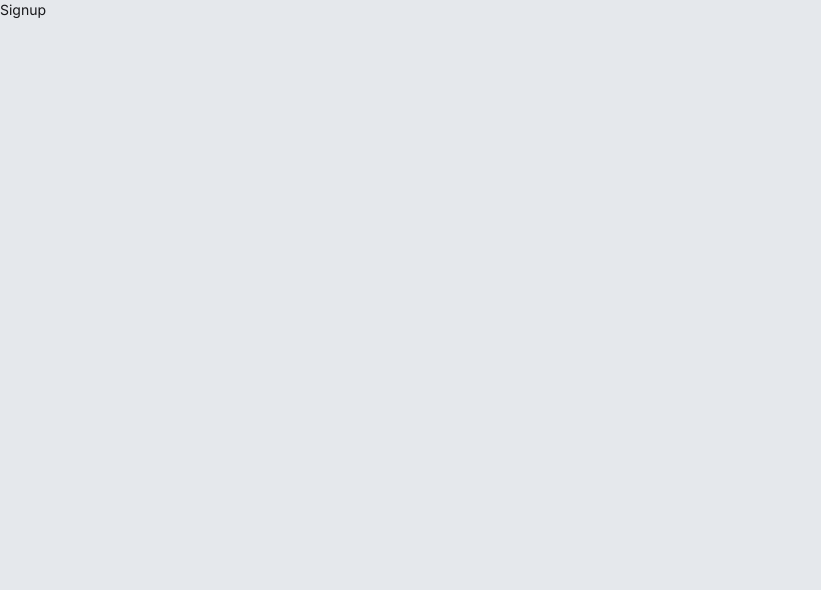
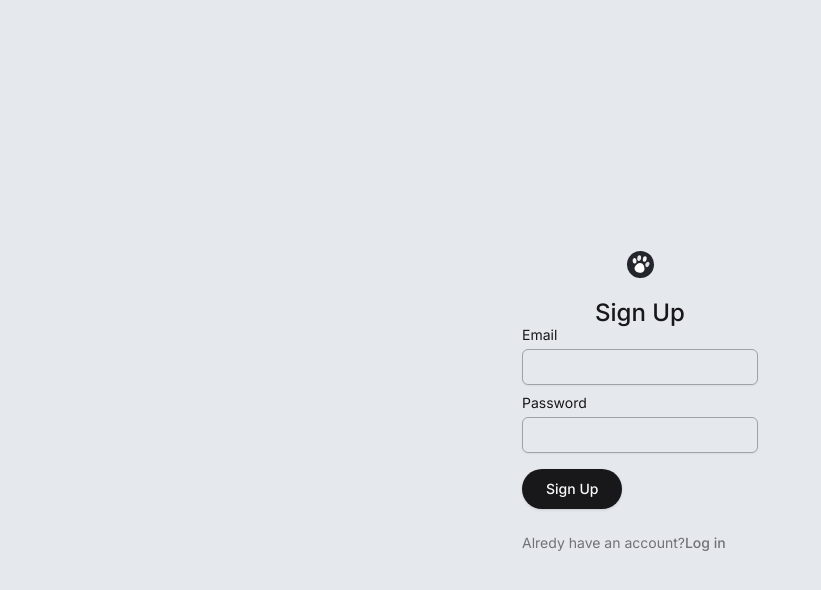
Before and after one commit to thezeeshann/petsoft, a Next.js app: page /signup in a window 1280 px wide. Shown: the top 590 px of the page, without its empty margins (0-821 px from the left). Built offline with nearby package versions, Linux system fonts and the light colour scheme.

Commit message:
refactor: updated dashboard & auth components

```diff
--- /dev/null
+++ b/src/app/(app)/app/account/page.tsx
@@ -0,0 +1,25 @@
+import React from "react";
+import H1 from "@/components/h1";
+import ContentBlock from "@/components/content-block";
+import { redirect } from "next/navigation";
+import SignOutBtn from "@/components/sign-out-btn";
+import { checkAuth } from "@/lib/server-utils";
+
+const Account = async () => {
+
+
+  const session = await checkAuth();
+
+
+  return (
+    <main>
+      <H1 className="my-8 text-white">You Account</H1>
+      <ContentBlock className="flex flex-col gap-y-3 h-[500px]  justify-center items-center">
+        <p>Logged in as...{session?.user?.email}</p>
+        <SignOutBtn />
+      </ContentBlock>
+    </main>
+  );
+};
+
+export default Account;
--- a/src/app/(private)/layout.tsx
+++ b/src/app/(app)/app/layout.tsx
@@ -3,15 +3,13 @@ import Footer from "@/components/footer";
 import BackgroundPattern from "@/components/background-pattern";
 import PetContextProvider from "@/contexts/pet-context-provider";
 import SearchContextProvider from "@/contexts/search-context-provider";
-import prisma from "@/lib/db";
 import { Toaster } from "@/components/ui/sonner";
-
+import { checkAuth, getPetsByUserId } from "@/lib/server-utils";
 
 const Layout = async ({ children }: { children: React.ReactNode }) => {
 
-
-  console.log("revalidate path runs....")
-  const pets = await prisma.pet.findMany();
+  const session = await checkAuth();
+  const pets = await getPetsByUserId(session.user.id);
 
   return (
     <>
--- /dev/null
+++ b/src/app/(auth)/layout.tsx
@@ -0,0 +1,11 @@
+import Logo from "@/components/logo";
+import React from "react";
+
+const layout = ({ children }: { children: React.ReactNode }) => {
+  return <div className="flex flex-col gap-y-5 justify-center items-center min-h-screen">
+    <Logo/>
+    {children}
+    </div>;
+};
+
+export default layout;
--- a/src/app/(auth)/login/page.tsx
+++ b/src/app/(auth)/login/page.tsx
@@ -1,8 +1,17 @@
-import React from 'react'
+import H1 from "@/components/h1"
+import AuthForm from "@/components/auth-form"
+import Link from "next/link"
 
 const Login = () => {
   return (
-    <div>Login</div>
+    <main>
+      <H1 className="text-center">Log in</H1>
+      <AuthForm type="logIn" />
+      <p className="mt-6 text-sm text-zinc-500">
+        No account yet?
+        <Link href="/signup" className="font-medium">Sign up</Link>
+      </p>
+    </main>
   )
 }
 
--- a/src/app/(auth)/signup/page.tsx
+++ b/src/app/(auth)/signup/page.tsx
@@ -1,8 +1,17 @@
-import React from 'react'
+import AuthForm from '@/components/auth-form'
+import H1 from '@/components/h1'
+import Link from 'next/link'
 
 const Signup = () => {
   return (
-    <div>Signup</div>
+    <main>
+      <H1 className="text-center">Sign Up</H1>
+      <AuthForm type="signUp" />
+      <p className="mt-6 text-sm text-zinc-500">
+       Alredy have an account?
+        <Link href="/login" className="font-medium">Log in</Link>
+      </p>
+    </main>
   )
 }
 
--- a/src/app/(private)/account/page.tsx
+++ /dev/null
@@ -1,16 +0,0 @@
-import React from 'react'
-import H1 from '@/components/h1'
-import ContentBlock from '@/components/content-block'
-
-const Account = () => {
-  return (
-    <main>
-      <H1 className='my-8 text-white'>You Account</H1>
-      <ContentBlock className="h-[500px] flex justify-center items-center">
-        <p>Logged in as....</p>
-      </ContentBlock>
-    </main>
-  )
-}
-
-export default Account
--- /dev/null
+++ b/src/app/api/[...nextauth]/route.ts
@@ -0,0 +1 @@
+export { GET, POST } from "@/lib/auth-no-edge";
```
Also changed, not shown: src/app/(app)/app/dashboard/page.tsx (renamed from src/app/(private)/dashboard/page.tsx).
